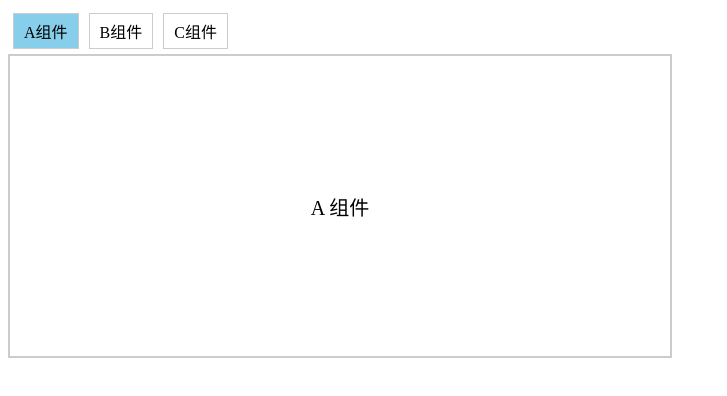
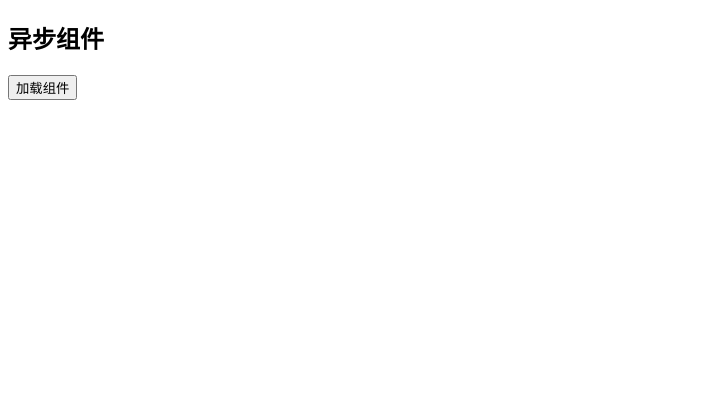
Before and after one commit to icebear32/VUE_CODE, a Vue app in the folder vuecode/myapp/: page / in a window 1280 px wide. Shown: the top 396 px of the page, without its empty margins (0-727 px from the left). Built offline with nearby package versions, Linux system fonts and the light colour scheme.

Commit message:
异步组件

```diff
--- /dev/null
+++ b/vuecode/myapp/src/21-异步组件/App.vue
@@ -0,0 +1,18 @@
+<script setup>
+import { ref, defineAsyncComponent } from 'vue'
+// import Some from './Some.vue'
+
+const isLoaded = ref(false)
+
+const Some = defineAsyncComponent(() => {
+    return import('./Some.vue')
+})
+</script>
+
+<template>
+    <h2>异步组件</h2>
+    <div class="box">
+        <button type="button" @click="isLoaded = true">加载组件</button>
+        <Some v-if="isLoaded" />
+    </div>
+</template>
--- /dev/null
+++ b/vuecode/myapp/src/21-异步组件/Some.vue
@@ -0,0 +1,9 @@
+<script setup>
+console.log("我是异步组件")
+</script>
+
+<template>
+    <div>
+        <h3>== 我是异步组件 ==</h3>
+    </div>
+</template>
--- a/vuecode/myapp/src/main.js
+++ b/vuecode/myapp/src/main.js
@@ -22,7 +22,8 @@ import 'element-plus/dist/index.css'
 // import App from './17-属性透传/App.vue'
 // import App from './18-v-once/App.vue'
 // import App from './19-递归组件/App.vue'
-import App from './20-动态组件/App.vue'
+// import App from './20-动态组件/App.vue'
+import App from './21-异步组件/App.vue'
 
 const app = createApp(App)
 
```
Also changed, not shown: 1 other file (tests, documents, lock files or other folders).
